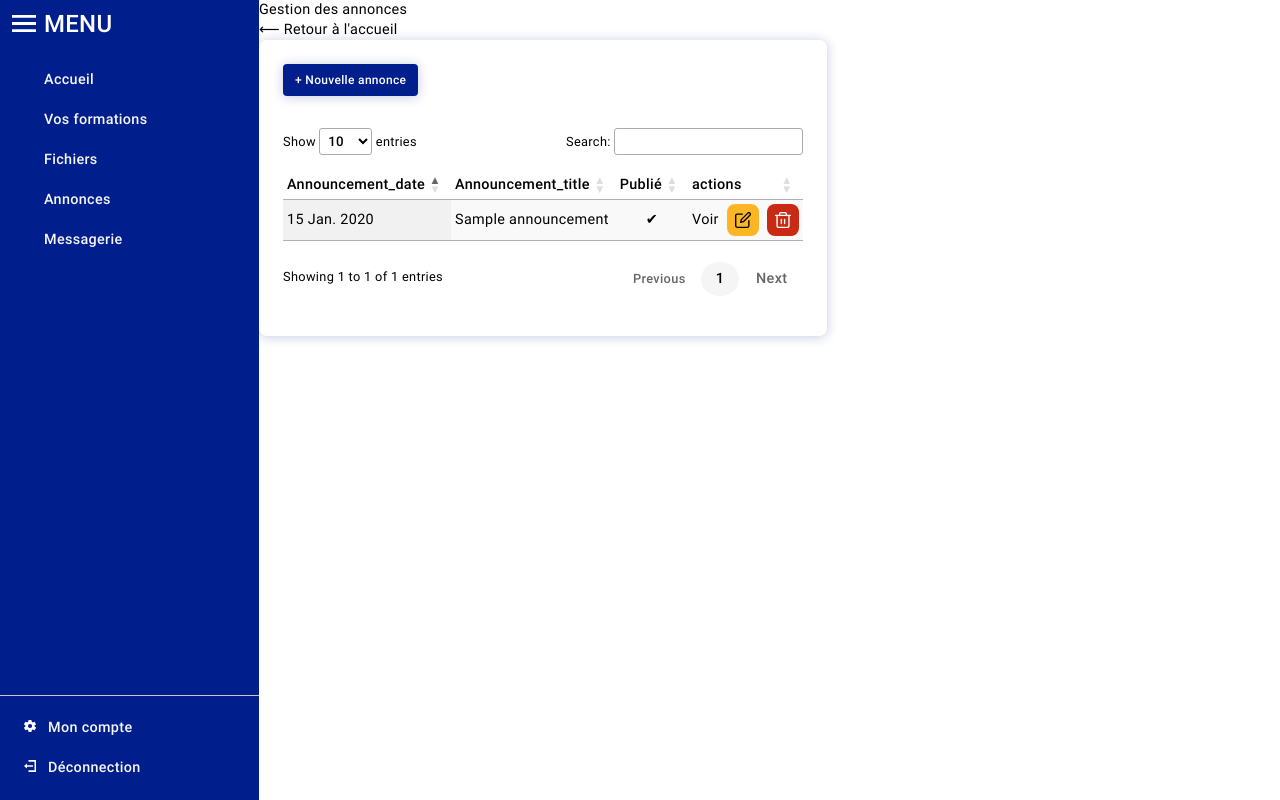
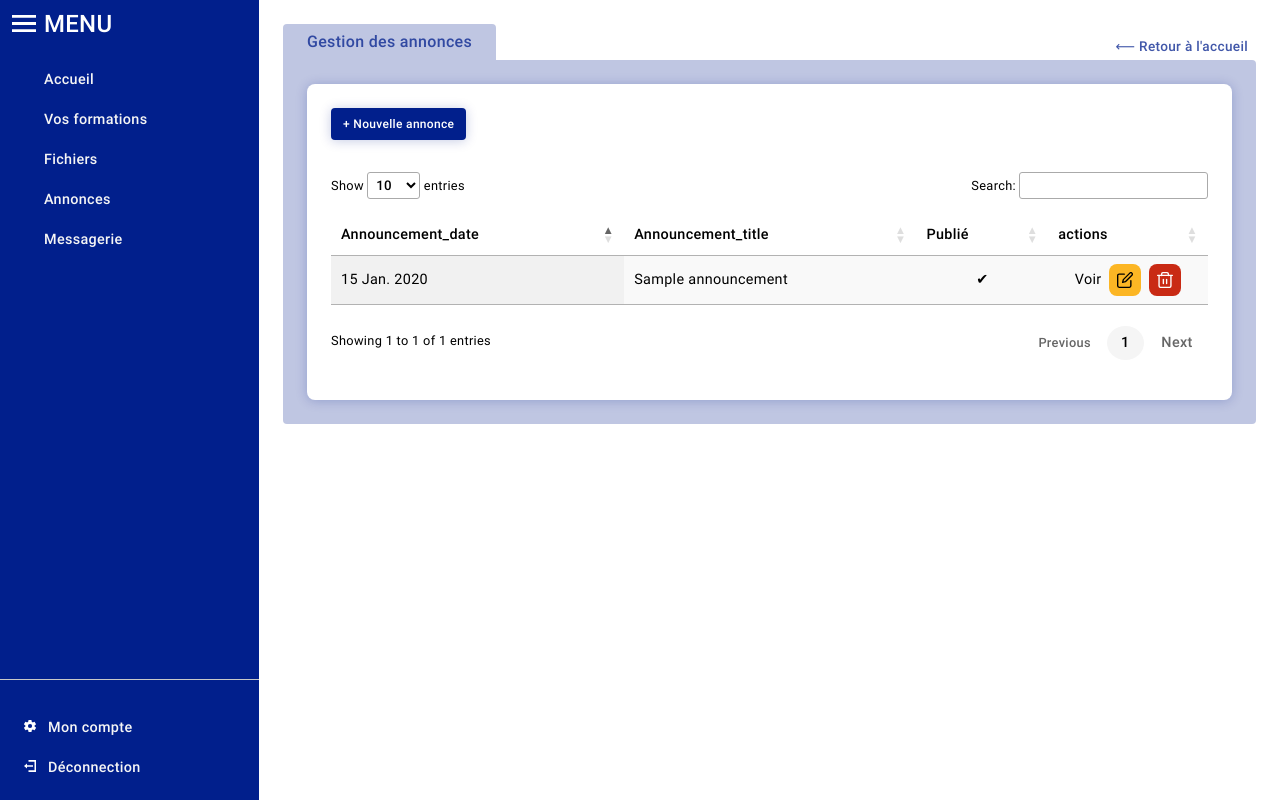
Before and after one commit to guillaumepoucet/EAS, a Symfony app: template templates/announcement/index.html.twig in a window 1280 px wide. Run offline with Twig, Linux system fonts and the light colour scheme; the template is opened without the code that fills it: most values are stand-ins (such as "Sample title", 1, 10 or a date in 2020); lists and menus that the app fills with data are empty; some libraries are stand-ins or nearby versions.

Commit message:
.container replaced by .wrap

```diff
--- a/mercure/public/index.html
+++ b/mercure/public/index.html
@@ -11,7 +11,7 @@
 <body>
     <div class="hero is-light is-small">
         <div class="hero-body has-text-centered">
-            <div class="container">
+            <div class="wrap">
                 <div class="column is-three-fifths is-offset-one-fifth">
                     <h1 class="title">
                         <a href="https://mercure.rocks"><img src="https://mercure.rocks/static/logo.svg"
@@ -23,7 +23,7 @@
         </div>
     </div>
 
-    <div class="container">
+    <div class="wrap">
         <div class="columns">
             <div class="column is-half">
                 <section>
--- a/src/Repository/UserRepository.php
+++ b/src/Repository/UserRepository.php
@@ -51,6 +51,8 @@ class UserRepository extends ServiceEntityRepository implements PasswordUpgrader
             ->getResult();
     }
 
+
+
     // public function getDocuments($user_id)
     // {
     //     return $this->createQueryBuilder('u')
--- a/templates/announcement/edit.html.twig
+++ b/templates/announcement/edit.html.twig
@@ -3,15 +3,15 @@
 {% block title %}&Aacute;diter une annonce{% endblock %}
 
 {% block body %}
-{% include 'admin/nav.html.twig' %}
+{% include 'nav.html.twig' %}
 
 <div class="row" style="min-height: calc(100vh - 146px - 24px)">
 	<div class="">
-		<div class="container-titles">
+		<div class="wrap-titles">
 			<h2>&Eacute;diter une annonce</h2>
 			<h2 class="back-to-dashboard"><a href="{{ path('announcement_index') }}">&#10229; Retour aux annonces</a></h2>
 		</div>
-		<div class="container">
+		<div class="wrap">
             <div class="card">
                 {{ include('announcement/_form.html.twig', {'button_label': 'Update'}) }}
 			</div>
--- a/templates/announcement/index.html.twig
+++ b/templates/announcement/index.html.twig
@@ -3,28 +3,27 @@
 {% block title %}Gestion des annonces{% endblock %}
 
 {% block body %}
-{% include 'admin/nav.html.twig' %}
-
-<div class="row" style="min-height: calc(100vh - 146px - 24px)">
-    <div class="">
-        <div class="container-titles">
+{% include 'nav.html.twig' %}
+<div class="grid">
+    <div class="" style="align-self: stretch;">
+        <div class="wrap-titles">
             <div class="d-flex">
                 <h2>Gestion des annonces</h2>
             </div>
             <h2 class="back-to-dashboard"><a href="{{ path('admin') }}">&#10229; Retour à l'accueil</a></h2>
         </div>
 
-        <div class="container">
+        <div class="wrap">
             <div class="card p-2">
-                <table class="table display compact" id="announcementList" style="width: 100%">
+                <table class="table display responsive" id="announcementList" style="width: 100%">
                     <a href="{{ path('announcement_new') }}" class="btn btn-primary-dk mb-1">+ Nouvelle annonce</a>
 
                     <thead>
                         <tr>
-                            <!-- <th>Id</th> -->
+
                             <th>Announcement_date</th>
                             <th>Announcement_title</th>
-                            <!-- <th>Announcement_content</th> -->
+
                             <th>Publié</th>
                             <th>actions</th>
                         </tr>
@@ -32,10 +31,10 @@
                     <tbody>
                         {% for announcement in announcements %}
                         <tr>
-                            <!-- <td>{{ announcement.id }}</td> -->
+
                             <td>{{ announcement.announcementDate ? announcement.announcementDate|date('d M. Y') : '' }}
                             <td>{{ announcement.announcementTitle }}</td>
-                            <!-- <td>{{ announcement.announcementContent }}</td> -->
+
                             </td>
                             <td class="text-center">{{ announcement.isDraft ? '' : '&#10004;' }}</td>
                             <td class="flex">
@@ -60,6 +59,7 @@
         </div>
     </div>
 </div>
+
 {% for message in app.flashes('success') %}
 
 <div class="alert success">
--- a/templates/announcement/new.html.twig
+++ b/templates/announcement/new.html.twig
@@ -3,15 +3,15 @@
 {% block title %}Publier une nouvelle annonce{% endblock %}
 
 {% block body %}
-{% include 'admin/nav.html.twig'%}
+{% include 'nav.html.twig'%}
 
 <div class="row">
     <div class="">
-        <div class="container-titles">
+        <div class="wrap-titles">
             <h2>Publier une nouvelle annonce</h2>
             <h2 class="back-to-dashboard"><a href="{{ path('document_index') }}">&#10229; Retour aux documents</a></h2>
         </div>
-        <div class="container">
+        <div class="wrap">
             <div class="card">
 
                 {{ include('announcement/_form.html.twig') }}
--- a/templates/base.html.twig
+++ b/templates/base.html.twig
@@ -13,6 +13,7 @@
 		integrity="sha384-JcKb8q3iqJ61gNV9KGb8thSsNjpSL0n8PARn9HuZOnIxN0hoP+VmmDGMN5t9UJ0Z" crossorigin="anonymous">
 	<link rel="stylesheet" href="https://unpkg.com/bootstrap-table@1.17.1/dist/bootstrap-table.min.css"> -->
 	<link rel="stylesheet" href="{{ asset('css/reset.css') }}">
+	<!-- <link rel="stylesheet" href="{{ asset('css/bootstrap-grid.css') }}"> -->
 	<link rel="stylesheet" href="{{ asset('css/main.css') }}">
 	<!-- <link rel="stylesheet" href="https://unpkg.com/bootstrap-table@1.17.1/dist/bootstrap-table.min.css"> -->
 	<link rel="stylesheet" type="text/css" href="https://cdn.datatables.net/1.10.21/css/jquery.dataTables.css">
--- a/templates/chat/_conv.html.twig
+++ b/templates/chat/_conv.html.twig
@@ -1,4 +1,3 @@
-{% extends 'base.html.twig' %}
 {% block body %}
 
 {# <h5 class="card-header">{{ otherUser.firstName}}</h5> #}
--- a/templates/document/edit.html.twig
+++ b/templates/document/edit.html.twig
@@ -3,15 +3,15 @@
 {% block title %}Edit Document{% endblock %}
 
 {% block body %}
-{% include 'admin/nav.html.twig'%}
+{% include 'nav.html.twig'%}
 
 <div class="row">
     <div class="">
-        <div class="container-titles">
+        <div class="wrap-titles">
             <h2>&Eacute;diter {{ document.fileName }}</h2>
             <h2 class="back-to-dashboard"><a href="{{ path('admin') }}">&#10229; Retour à l'accueil</a></h2>
         </div>
-        <div class="container">
+        <div class="wrap">
             <div class="card">
 
                 {{ include('document/_form.html.twig', {'button_label': 'Update'}) }}
--- a/templates/document/new.html.twig
+++ b/templates/document/new.html.twig
@@ -3,15 +3,15 @@
 {% block title %}New Document{% endblock %}
 
 {% block body %}
-{% include 'admin/nav.html.twig'%}
+{% include 'nav.html.twig'%}
 
 <div class="row">
     <div class="">
-        <div class="container-titles">
+        <div class="wrap-titles">
             <h2>Liste des sessions</h2>
             <h2 class="back-to-dashboard"><a href="{{ path('document_index') }}">&#10229; Retour aux documents</a></h2>
         </div>
-        <div class="container">
+        <div class="wrap">
             <div class="card">
 
                 {{ include('document/_form.html.twig') }}
--- a/templates/admin/nav.html.twig
+++ b/templates/nav.html.twig
@@ -39,6 +49,7 @@
           href=" {{ path('messages_index', {user: app.user.id}) }}">Messagerie</a></li>
     </ul>
     <ul class="nav-account">
+      <li>{{ app.user.name }}</li>
       <li><a href="{{ path('user_edit', {user: app.user.id}) }}">
           <img src="{{ asset('icons/settings-lg.svg') }}" alt="">Mon compte</a></li>
       <li><a href="{{ path('logout') }}">
--- a/templates/ping/index.html.twig
+++ b/templates/ping/index.html.twig
@@ -22,7 +22,7 @@
 
 </div>
 
-<div class="container">
+<div class="wrap">
     <div class="row">
         <div class="col-12">
             <form action="{{ path('ping_send') }}" method="POST">
--- a/templates/user/edit.html.twig
+++ b/templates/user/edit.html.twig
@@ -3,7 +3,7 @@
 {% block title %}&Eacute;diter mon profil{% endblock %}
 
 {% block body %}
-<div class="container">
+<div class="wrap">
     {{ form_start(userForm) }}
     {{ form_widget(userForm) }}
     <button class="btn btn-primary">&Eacute;diter</button>
```
Also changed, not shown: other parts of templates/nav.html.twig (+25 -15 lines), src/Controller/ChatController.php (+40 -11 lines), src/Controller/DocumentController.php (+25 -1 lines), src/Controller/UserController.php (+17 -7 lines), templates/chat/_newRecipientList.html.twig (added, +25 -0 lines), templates/chat/_userList.html.twig (+1 -7 lines), templates/chat/index.html.twig (+24 -6 lines), templates/document/index.html.twig (+8 -7 lines), templates/user/index.html.twig (+25 -21 lines).
